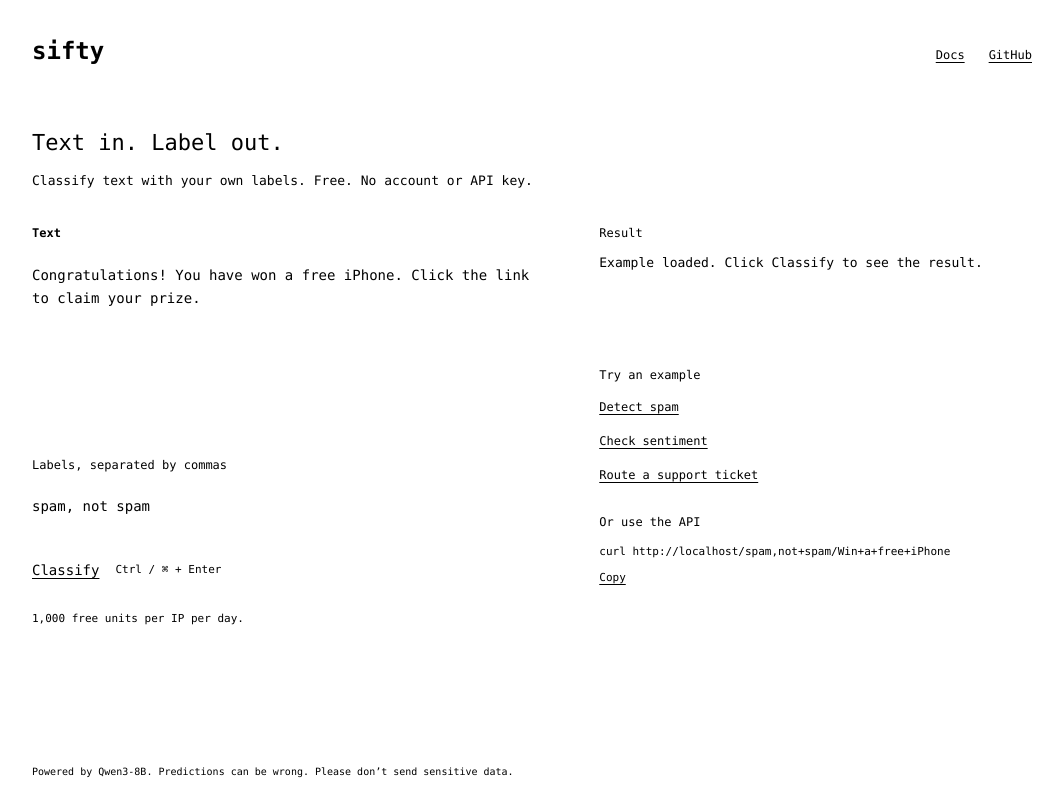
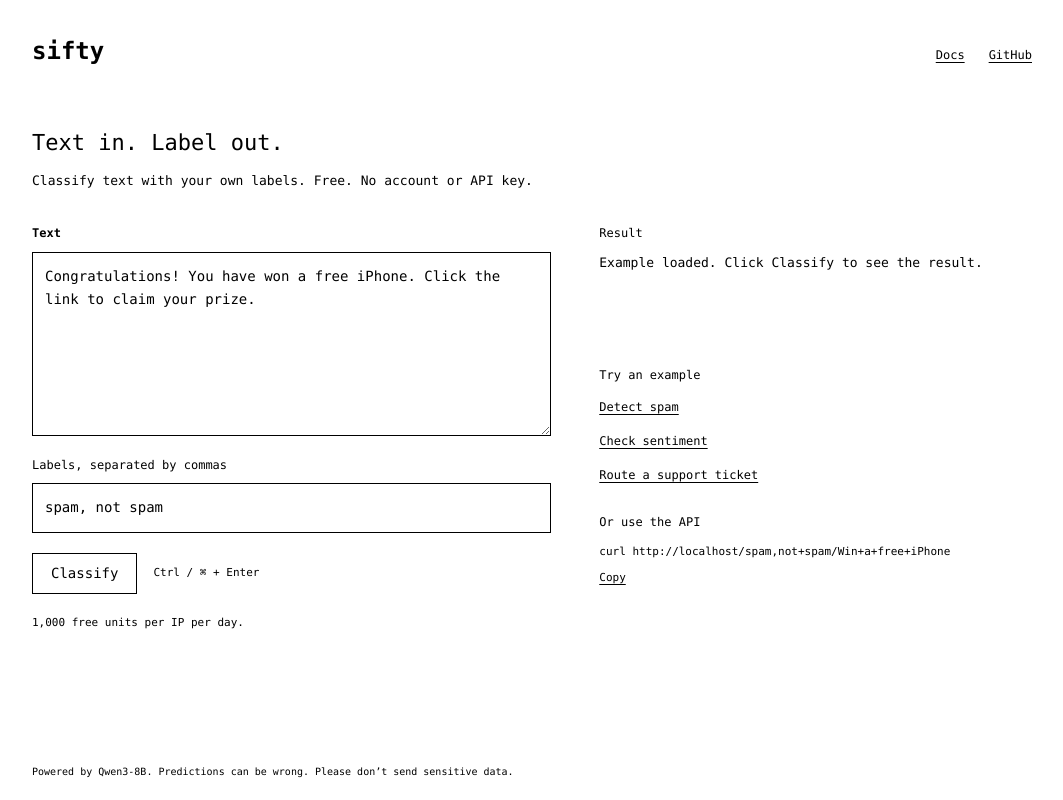
Before and after one commit to b0bleet/syn, a website: page deploy/cloudflare/public/index.html in a window 1280 px wide. Both pictures are taken after a click on the button "Detect spam". Shown: the whole page, without its empty margins (108-1171 px from the left). Drawn offline with Linux system fonts and the light colour scheme.

Commit message:
Keep control borders without extra focus rings

```diff
--- a/deploy/cloudflare/public/index.html
+++ b/deploy/cloudflare/public/index.html
@@ -23,13 +23,13 @@ h1 { font-size: 22px; line-height: 1.4; font-weight: normal; margin: 0 0 12px; }
 .description { margin: 0 0 32px; font-size: 13px; }
 .work { display: grid; grid-template-columns: 1.2fr 1fr; gap: 48px; }
 label, .result-title { display: block; margin: 0 0 8px; font-size: 12px; font-weight: normal; }
-textarea, input { width: 100%; border: 0; border-radius: 0; background: #fff; padding: 12px 0; box-shadow: none; appearance: none; }
-textarea { height: clamp(130px, 23vh, 240px); min-height: 100px; resize: none; display: block; }
+textarea, input { width: 100%; border: 1px solid #000; border-radius: 0; background: #fff; padding: 12px; box-shadow: none; appearance: none; }
+textarea { height: clamp(130px, 23vh, 240px); min-height: 100px; resize: vertical; display: block; }
 .field { margin-bottom: 20px; }
-button { background: #fff; border: 0; border-radius: 0; padding: 8px 0; cursor: pointer; text-decoration: underline; text-underline-offset: 3px; }
-button:hover, button:focus-visible, a:focus-visible { text-decoration-thickness: 2px; }
+button { background: #fff; border: 1px solid #000; border-radius: 0; padding: 8px 18px; cursor: pointer; box-shadow: none; }
+button:hover { background: #000; color: #fff; }
 button:disabled { cursor: wait; }
-:focus { outline: none; }
+textarea:focus, input:focus, button:focus { outline: none; box-shadow: none; }
 .field:focus-within label { font-weight: bold; }
 .actions { display: flex; align-items: center; gap: 16px; }
 .shortcut, .quota, .meta { font-size: 11px; }
@@ -42,7 +42,7 @@ button:disabled { cursor: wait; }
 .meta { margin-bottom: 24px; }
 .row { display: grid; grid-template-columns: minmax(70px, 1fr) 1fr 52px; gap: 12px; align-items: center; font-size: 12px; margin: 12px 0; }
 .name { overflow: hidden; text-overflow: ellipsis; white-space: nowrap; }
-.track { height: 8px; border: 0; }
+.track { height: 8px; border: 1px solid #000; }
 .fill { height: 100%; background: #000; }
 .pct { text-align: right; }
 footer { font-size: 10px; }
@@ -50,7 +50,7 @@ footer p { margin: 0; }
 #docs { max-width: 100%; }
 h2 { font-size: 18px; margin: 32px 0 12px; }
 h3 { font-size: 14px; margin: 24px 0 8px; }
-pre { overflow: auto; border: 0; padding: 16px 0; font-size: 12px; }
+pre { overflow: auto; border: 1px solid #000; padding: 16px; font-size: 12px; }
 .copy { font-size: 11px; padding: 4px 10px; }
 .docs-note { font-size: 12px; }
 .examples { margin-top: 24px; }
```
